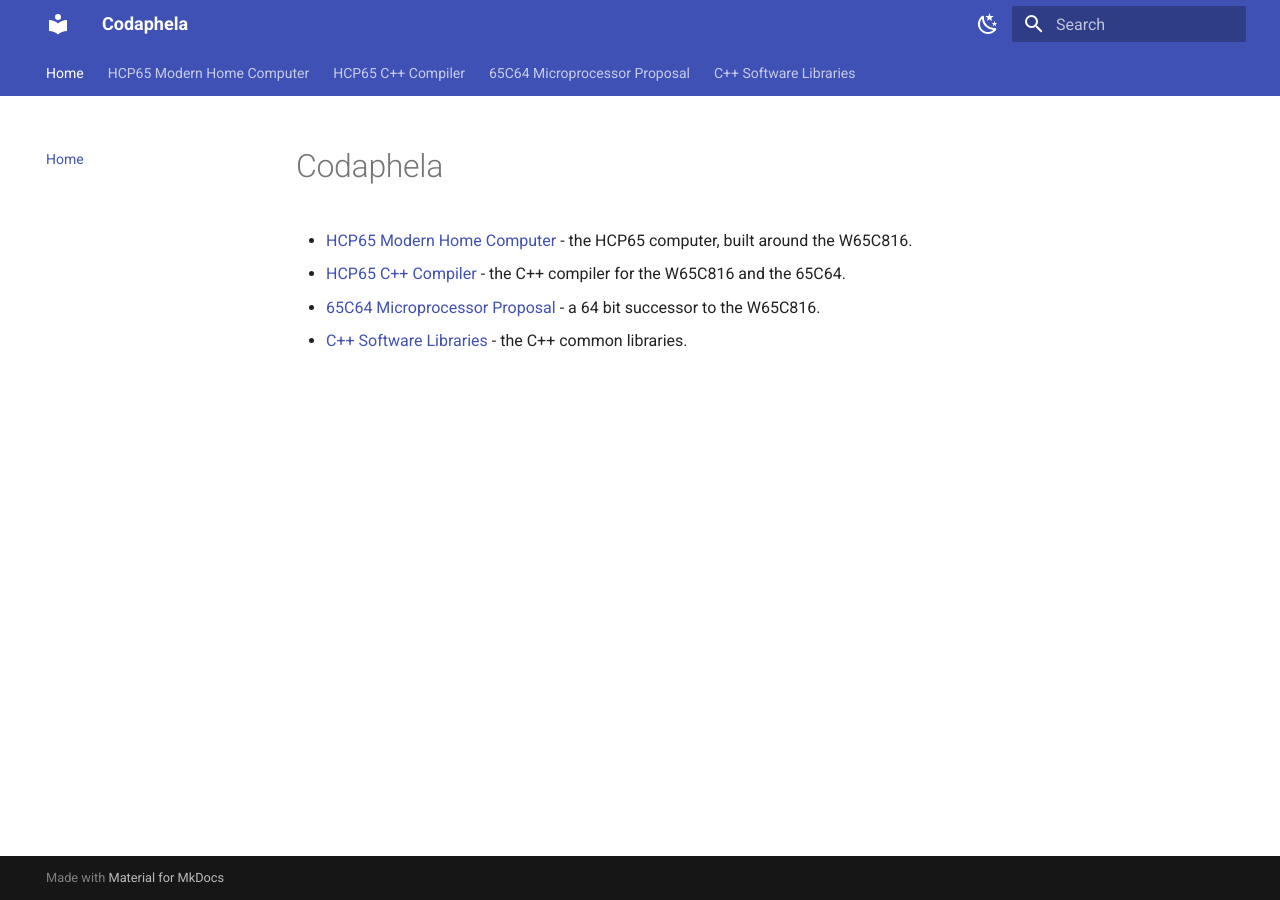
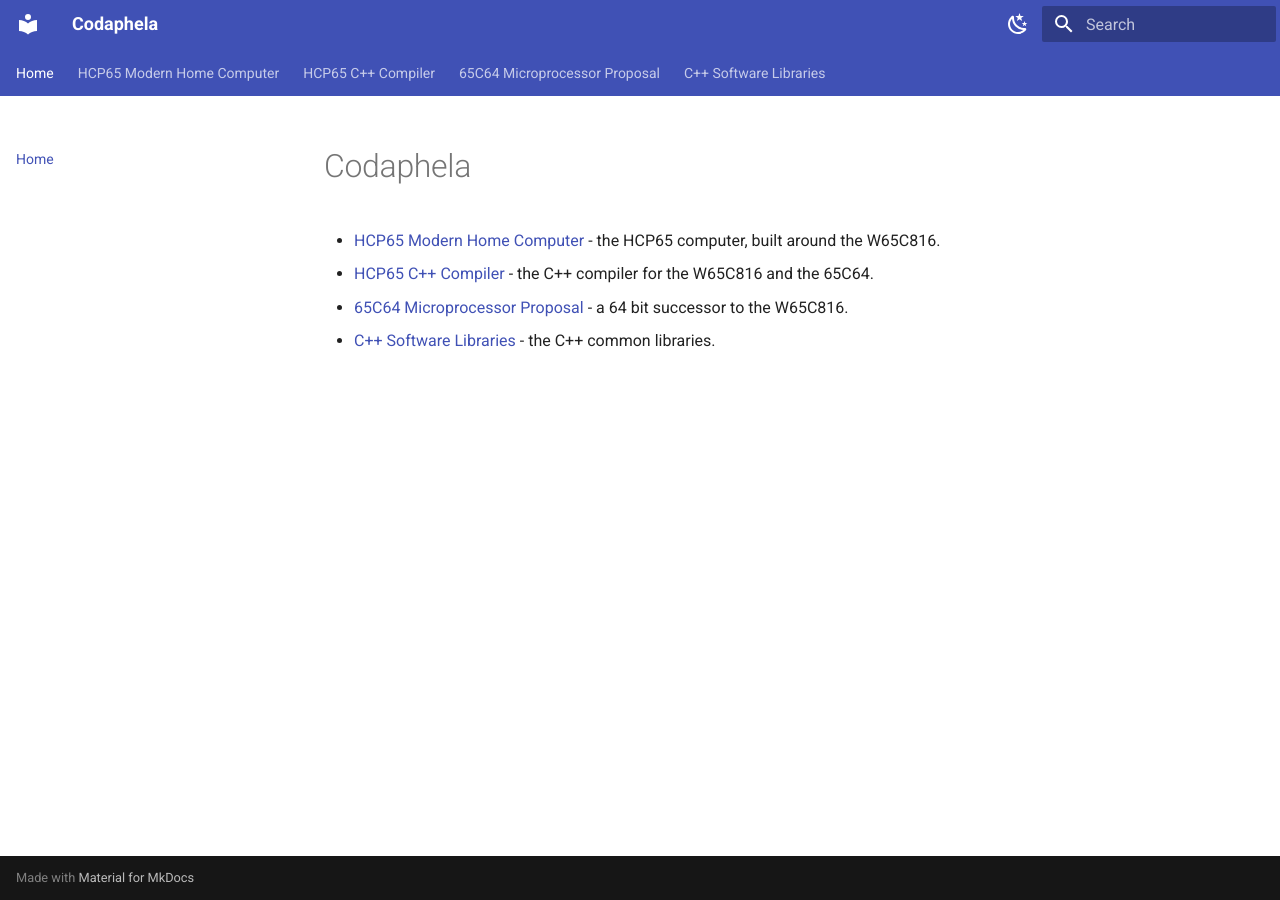
Before and after one commit to andrewpaterson/HCP65, an MkDocs documentation site: the page built from Website/docs/index.md, in a window 1280 px wide. Built offline with MkDocs 1.6.1 and Material for MkDocs 9.7.7, drawn with Linux system fonts in a browser that asks for light colours; plug-ins that fetch from the network failed and are left out.

Commit message:
The website is up to 80rem wide in place of 61rem, with 15rem sidebars, so it fills more of a 1920 pixel window and fewer titles wrap.

```diff
--- a/Website/docs/stylesheets/extra.css
+++ b/Website/docs/stylesheets/extra.css
@@ -55,6 +55,21 @@
 .md-typeset table.x-sheet td.x-b { font-weight: 700; }
 .md-typeset table.x-sheet td.x-muted { color: var(--md-default-fg-color--light); }
 
+/* The page is up to 80rem wide in place of Material's 61rem: 1760 pixels of a 1920 pixel window
+   (Material's rem is 22px from 1600 pixels). */
+.md-grid {
+  max-width: 80rem;
+}
+
+/* The sidebars are 15rem wide in place of 12.1rem, so fewer titles wrap.  Below 76.25em the
+   navigation is a drawer and the contents sidebar has the window to itself, so they're left
+   as they are. */
+@media screen and (min-width: 76.25em) {
+  .md-sidebar {
+    width: 15rem;
+  }
+}
+
 /* Pages holding a sheet use the full window width. */
 body:has(.x-sheet) .md-main .md-grid {
   max-width: none;
```
